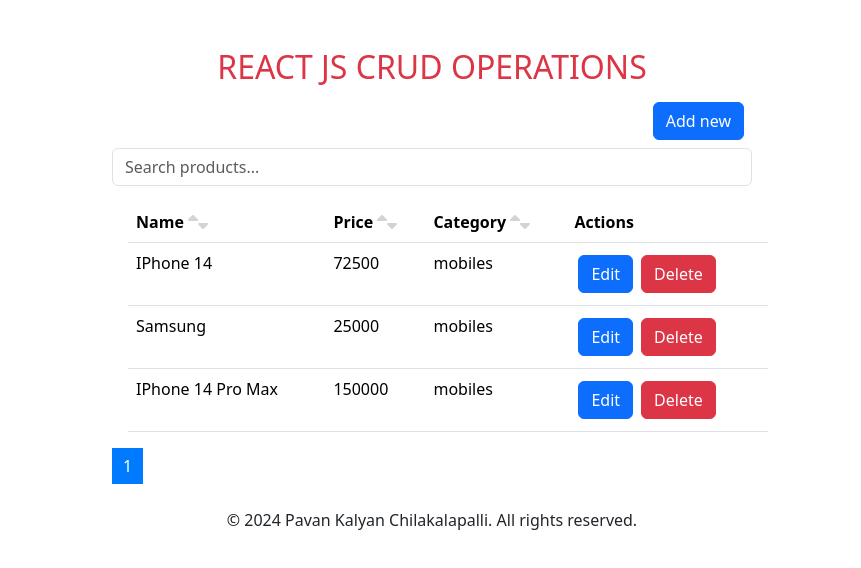
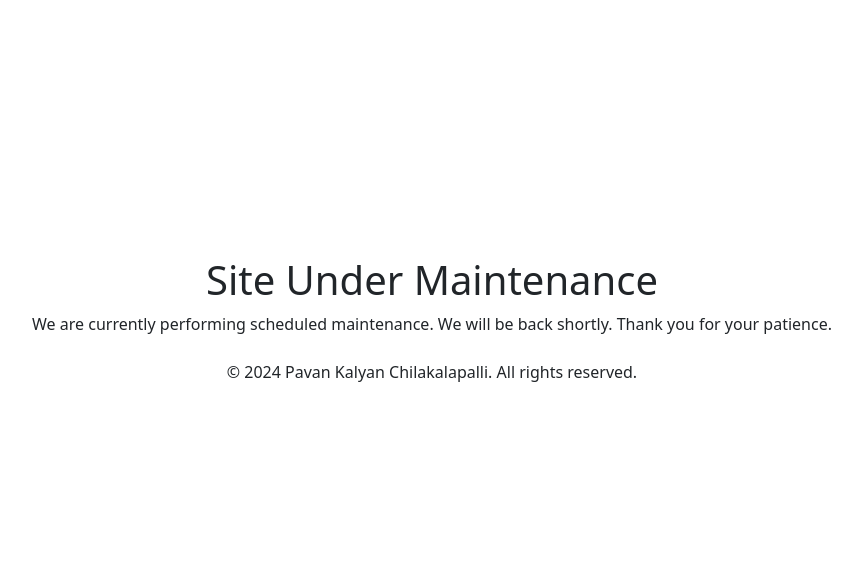
Before and after one commit to pavansydney/CrudUsingReact, a React (Create React App) app: page / in a window 1280 px wide. Shown: the top 568 px of the page, without its empty margins (208-1069 px from the left). Built offline with nearby package versions, Linux system fonts and the light colour scheme; data requests are answered from the project's data file.

Commit message:
under maintainance code

```diff
--- a/src/App.js
+++ b/src/App.js
@@ -12,14 +12,33 @@ const App = () => {
   const [openForm, setOpenForm] = useState(false);
   const [initialForm, setForm] = useState({ name: '', price: '', category: '' });
   const [searchTerm, setSearchTerm] = useState('');
-  const [sortCriteria] = useState('name');
-  const [sortOrder] = useState('asc');
   const [currentPage, setCurrentPage] = useState(1);
   const [itemsPerPage] = useState(5); // Adjust as needed
+  // New state variable for maintenance mode
+  const [isUnderMaintenance] = useState(true); // Set to true to activate maintenance mode
+
+   // Correctly placed useEffect
+   useEffect(() => {
+    // Conditionally execute code inside useEffect
+    if (!isUnderMaintenance) {
+      // Your effect logic here, executed only when isUnderMaintenance is false
+    }
+  }, [isUnderMaintenance]); // Make sure to include isUnderMaintenance in the dependency array
 
   useEffect(() => {
     getAllProducts();
   }, []);
+
+  // Conditional rendering based on maintenance state
+  if (isUnderMaintenance) {
+    return (
+      <div className="maintenance-message" style={{ textAlign: 'center', marginTop: '20%' }}>
+        <h1>Site Under Maintenance</h1>
+        <p>We are currently performing scheduled maintenance. We will be back shortly. Thank you for your patience.</p>
+        <Footer />
+      </div>
+    );
+  }
 
   async function getAllProducts() {
     const response = await getData();
```
